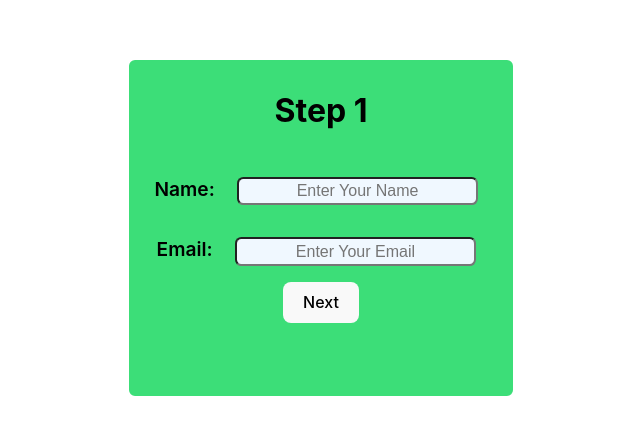
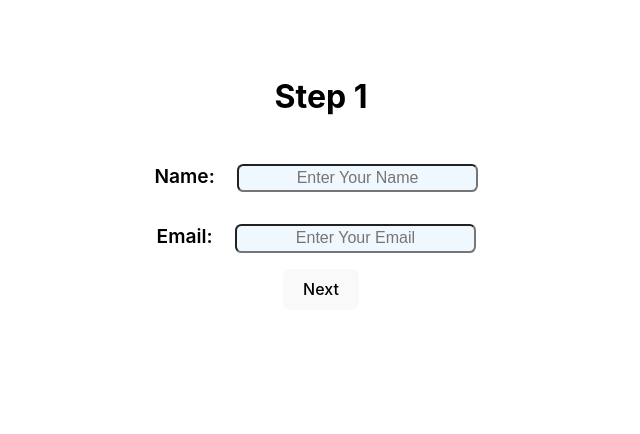
Before and after one commit to iMChoudharyRahul/email-confirmation-form, a React (Vite) app: page / in a window 1280 px wide. Shown: the part 172-606 px from the top of the page, without its empty margins (319-959 px from the left). Built offline with nearby package versions, Linux system fonts and the light colour scheme.

Commit message:
change background color and resolve ui issue

```diff
--- a/src/App.css
+++ b/src/App.css
@@ -5,52 +5,56 @@
   text-align: center;
 }
 
-.bg-color{
+.input-content:-webkit-autofill,
+.select-content:-webkit-autofill {
+  -webkit-box-shadow: 0 0 0 30px white inset !important;
+  -webkit-text-fill-color: #000000 !important;
+}
+
+.bg-color {
   width: 30vw;
   height: 42vh;
-  border: 2px solid #ffffff;
-  background-color: rgb(60, 222, 120);
+  background-color: #ffffff;
   border-radius: 0.5rem;
 }
 
-.form-content{
+.form-content {
   display: flex;
-  /* justify-content: space-between; */
   align-items: center;
   flex-direction: column;
 }
 
-.label-content{
+.label-content {
   font-size: 1.2rem;
   font-weight: 600;
   padding: 0.4rem;
   color: #000000;
 }
 
-.input-content{
+.input-content {
   padding: 0.2rem;
   margin: 1rem;
   font-size: medium;
   text-align: center;
-  background-color: aliceblue !important;
+  background: aliceblue !important;
   color: #000000 !important;
   border-radius: 0.4rem;
   width: 18vw;
 }
 
-.no-content{
+.no-content {
   display: flex;
   align-items: center;
   justify-content: space-evenly;
 }
 
-.current-step{
+.current-step {
   color: #000000;
   font-weight: 700;
   font-size: 2rem;
 }
 
-.select-content{
+.select-content {
   padding: 0.2rem;
   font-size: medium;
   text-align: center;
@@ -60,17 +64,17 @@
   width: 18vw;
 }
 
-.confirm-content{
+.confirm-content {
   color: #000000;
   font-size: 1rem;
   font-weight: 500
 }
 
-.greet-msg{
+.greet-msg {
   font-style: italic;
   color: #000000;
 }
 
-.input-error{
+.input-error {
   color: #ff0000;
 }
```
